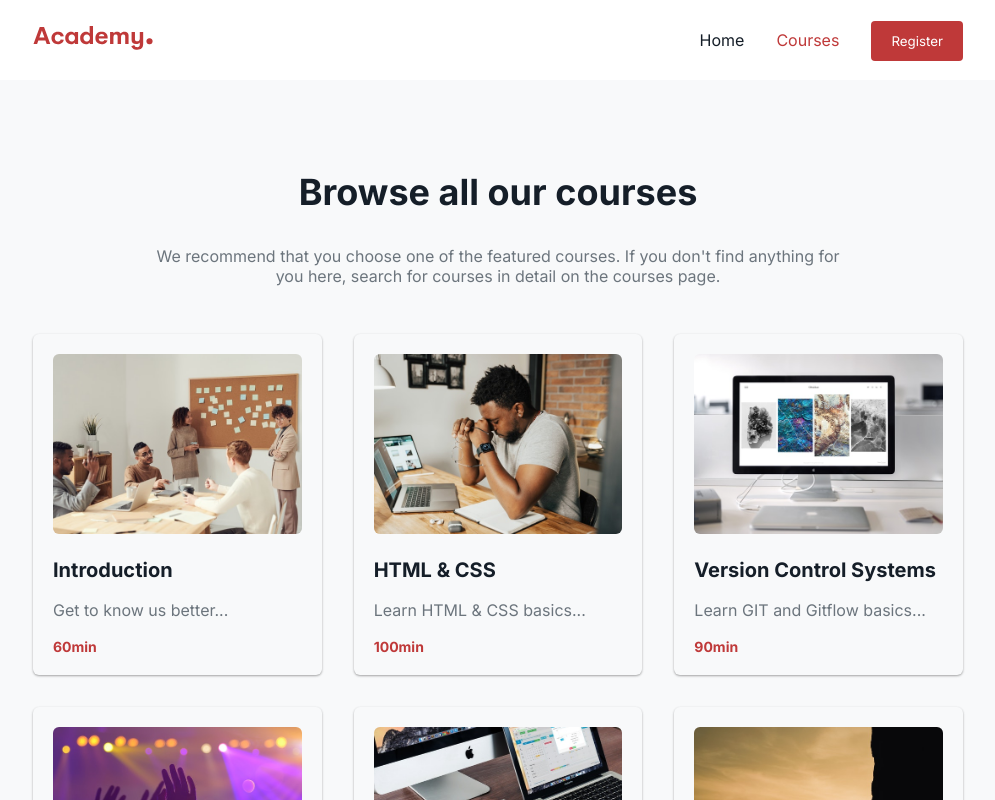
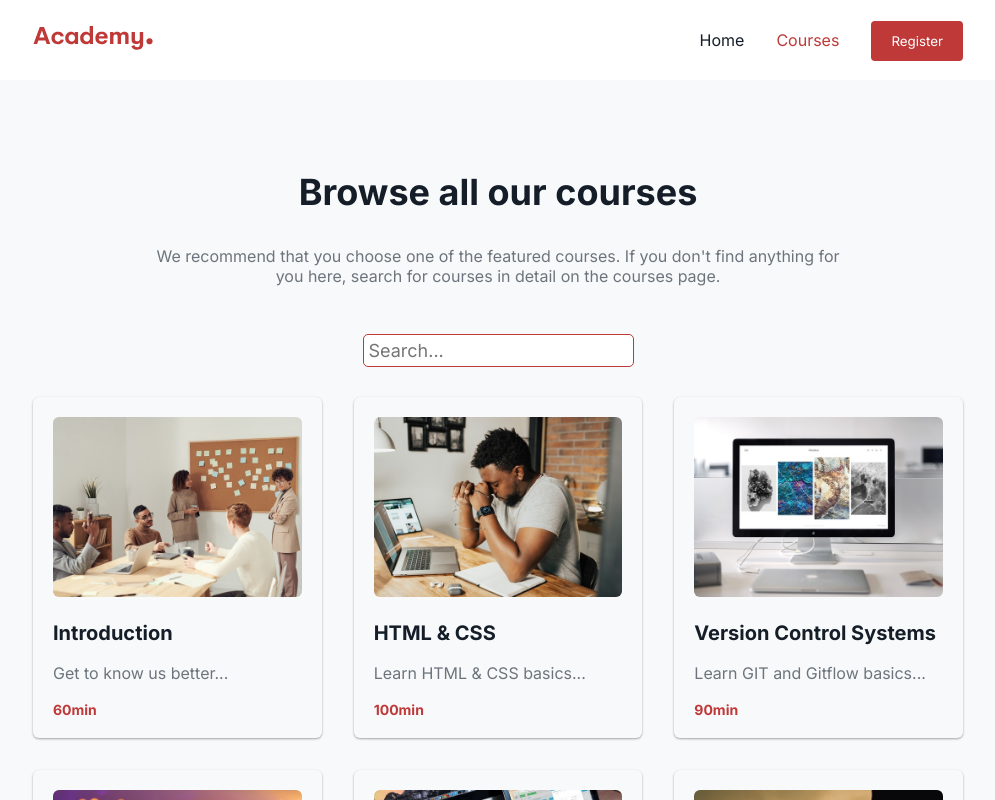
Before and after one commit to kmedenjak/Speck_homework, a React (Vite) app in the folder react-intro/: page /courses in a window 1280 px wide. Shown: the top 800 px of the page, without its empty margins (142-1137 px from the left). Built offline with nearby package versions, Linux system fonts and the light colour scheme.

Commit message:
Hw-8-Search bar and loader added

```diff
--- a/react-intro/package.json
+++ b/react-intro/package.json
@@ -12,6 +12,7 @@
   "dependencies": {
     "react": "^18.2.0",
     "react-dom": "^18.2.0",
+    "react-loader-spinner": "^5.3.4",
     "react-router-dom": "^6.10.0",
     "sas": "^3.0.4",
     "styled-components": "^5.3.10",
--- a/react-intro/src/components/Header/Header.jsx
+++ b/react-intro/src/components/Header/Header.jsx
@@ -31,7 +31,12 @@ const Header = ({ navHome, navCourses, navSignIn }) => {
           <Buttons onClick={() => navigate("/register")}>Register</Buttons>
         </HeaderNav>
 
+        {clickMenu ? (
+          <Hamburger onClick={() => setClickMenu(clickMenu)} />
+        ) : (
           <Hamburger onClick={() => setClickMenu(!clickMenu)} />
+        )}
+
         {clickMenu && (
           <HeaderNavHamburger>
             <HeaderLinkHamburger to={"/"} onClick={() => setClickMenu(false)}>
@@ -49,6 +54,7 @@ const Header = ({ navHome, navCourses, navSignIn }) => {
             >
               {navSignIn}
             </HeaderLinkHamburger>
+            <HeaderLinkHamburger>
               <Buttons
                 onClick={() => {
                   navigate("/register");
@@ -57,6 +63,7 @@ const Header = ({ navHome, navCourses, navSignIn }) => {
               >
                 Register
               </Buttons>
+            </HeaderLinkHamburger>
           </HeaderNavHamburger>
         )}
       </HeaderInner>
--- a/react-intro/src/components/Header/HeaderStyle.js
+++ b/react-intro/src/components/Header/HeaderStyle.js
@@ -61,7 +61,7 @@ export const HeaderLink = styled(NavLink)`
     color: ${colors.primary};
   }
 
-  &.hover {
+  &:hover {
     color: ${colors.primary};
   }
 `;
@@ -83,16 +83,20 @@ export const HeaderLinkHamburger = styled(NavLink)`
     color: ${colors.primary};
   }
 
-  &.hover {
-    color: ${colors.primary};
+  &:hover {
+    background-color: ${colors.primary};
+    color: ${colors.bgPrimary};
   }
 `;
 
 export const HeaderNavHamburger = styled.nav`
   margin-right: 72px;
   z-index: 1;
+  border-top: 1px solid ${colors.textSecondary};
 
-  @media screen and (${breakpoints.tablet}) {
+  @media screen and (${breakpoints.tablet}),
+    (${breakpoints.tabletSmall}),
+    (${breakpoints.mobileLarge}) {
     display: flex;
     flex-direction: column;
     position: absolute;
--- /dev/null
+++ b/react-intro/src/components/Loader/Loader.js
@@ -0,0 +1,9 @@
+import styled from "styled-components";
+
+export const Loader = styled.div`
+    text-align: center;
+    display: flex;
+    justify-content: center;
+    align-items: center;
+    width: 100%;
+`
--- a/react-intro/src/components/Search/SearchStyle.js
+++ b/react-intro/src/components/Search/SearchStyle.js
@@ -0,0 +1,23 @@
+import styled from "styled-components";
+import { colors } from "../../utils/styles/theme";
+
+export const SearchInputs = styled.div`
+  display: flex;
+`;
+
+export const Input = styled.input`
+  border: 1px solid ${colors.primary};
+  border-radius: 5px;
+  font-size: 18px;
+  padding: 5px;
+  margin-bottom: 30px;
+  position: relative;
+`;
+
+export const Search = styled.div`
+  text-align: center;
+  display: flex;
+  justify-content: center;
+  align-items: center;
+  width: 100%;
+`;
--- a/react-intro/src/pages/Courses.jsx
+++ b/react-intro/src/pages/Courses.jsx
@@ -3,39 +3,84 @@ import { Grid } from "../utils/styles/generalStyles";
 import Course from "../components/Course/Course.jsx";
 import { useEffect, useState } from "react";
 import coursesMock from "../utils/mock/courses";
+import {
+  SearchInputs,
+  Input,
+  Search,
+} from "../components/Search/SearchStyle.js";
+import { ThreeDots } from "react-loader-spinner";
+import { Loader } from "../components/Loader/Loader.js";
 
 const Courses = () => {
-  const [courses, setCourses] = useState(null);
+  const [filterCourses, setFilterCourses] = useState([]);
+
+  const [loader, setLoader] = useState(false);
+
+  const handleSearch = (e) => {
+    const searchCourse = e.target.value;
+    const newFilter = coursesMock.filter((value) => {
+      return value.title.toLowerCase().includes(searchCourse.toLowerCase());
+    });
+    setFilterCourses(newFilter);
+  };
 
   useEffect(() => {
+    setLoader(true);
     setTimeout(() => {
-      setCourses(coursesMock);
+      setFilterCourses(coursesMock);
+      setLoader(false);
     }, 1000);
   }, []);
+
   return (
+    <>
       <Section
         title="Browse all our courses"
         subtitle="We recommend that you choose one of the featured courses. If you don't find anything for
         you here, search for courses in detail on the courses page."
       >
-      {courses && (
+        <Search>
+          <SearchInputs>
+            {loader ? (
+              <Input
+                type="text"
+                onChange={handleSearch}
+                placeholder="Search..."
+                disabled={true}
+              ></Input>
+            ) : (
+              <Input
+                type="text"
+                onChange={handleSearch}
+                placeholder="Search..."
+                disabled={false}
+              ></Input>
+            )}
+
+            <div className="searchIcon"></div>
+          </SearchInputs>
+        </Search>
+        {loader ? (
+          <Loader>
+            <ThreeDots loader={loader} color="#bf3939" />
+          </Loader>
+        ) : (
           <Grid>
-          {courses.map(
-            (course) =>(
+            {filterCourses.map((value) => (
               <Course
-                  key={course.id}
-                  imgSrc={course.imgSrc}
-                  imgAlt={course.imgAlt}
-                  title={course.title}
-                  subtitle={course.subtitle}
-                  time={course.time}
-                  id={course.id}
+                key={value.id}
+                imgSrc={value.imgSrc}
+                imgAlt={value.imgAlt}
+                title={value.title}
+                subtitle={value.subtitle}
+                time={value.time}
+                id={value.id}
               />
-              )
-          )}
+            ))}
           </Grid>
         )}
       </Section>
+    </>
   );
 };
 
--- a/react-intro/src/pages/Home.jsx
+++ b/react-intro/src/pages/Home.jsx
@@ -6,13 +6,18 @@ import HeroImg from "../assets/images/landing.jpg";
 
 import { useEffect, useState } from "react";
 import coursesMock from "../utils/mock/courses";
+import { ThreeDots } from "react-loader-spinner";
+import { Loader } from "../components/Loader/Loader";
 
 const Home = () => {
-  const [courses, setCourses] = useState(null);
+  const [courses, setCourses] = useState([]);
+  const [loader, setLoader] = useState(false);
 
   useEffect(() => {
+    setLoader(true);
     setTimeout(() => {
       setCourses(coursesMock);
+      setLoader(false);
     }, 1000);
   }, []);
 
@@ -33,19 +38,23 @@ const Home = () => {
           anything for you here, search for courses in detail on
           the courses page."
       >
-        {courses && (
+        {loader ? (
+          <Loader>
+            <ThreeDots loader={loader} color="#bf3939" />
+          </Loader>
+        ) : (
           <Grid>
             {courses.map(
-              (course, index) =>
+              (value, index) =>
                 index < 4 && (
                   <Course
-                    key={course.id}
-                    imgSrc={course.imgSrc}
-                    imgAlt={course.imgAlt}
-                    title={course.title}
-                    subtitle={course.subtitle}
-                    time={course.time}
-                    id={course.id}
+                    key={value.id}
+                    imgSrc={value.imgSrc}
+                    imgAlt={value.imgAlt}
+                    title={value.title}
+                    subtitle={value.subtitle}
+                    time={value.time}
+                    id={value.id}
                   />
                 )
             )}
```
Also changed, not shown: react-intro/src/components/Search/Search.jsx (deleted), 1 other file (tests, documents, lock files or other folders). Lines whose indentation alone changed are shown as unchanged.
